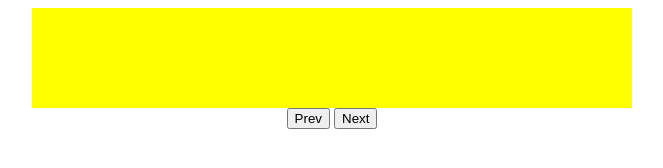
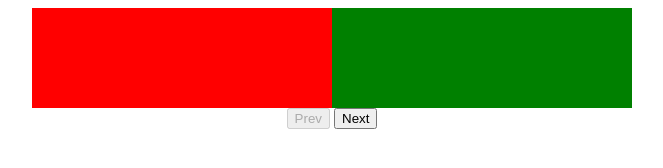
Before and after one commit to demidenkoanton/sliderJS, a plain HTML site: page index.html in a window 1280 px wide. Shown: the whole page, without its empty margins (308-971 px from the left). Drawn offline with nearby package versions, Linux system fonts and the light colour scheme.

Commit message:
Написал логику на jquery

```diff
--- a/index.html
+++ b/index.html
@@ -5,7 +5,7 @@
   <meta charset="UTF-8">
   <meta name="viewport" content="width=device-width, initial-scale=1.0">
   <title>Слайдер на JS</title>
-  <link rel="stylesheet" href="/css/styles.css">
+  <link rel="stylesheet" href="css/styles.css">
 </head>
 
 <body>
--- a/js/scripts.js
+++ b/js/scripts.js
@@ -0,0 +1,51 @@
+$(document).ready(function () {
+  let position = 0;
+  const slidesToShow = 2; // Сколько слайдов показывать
+  const slidesToScroll = 2; // Сколько слайдов скролить
+  const container = $(".slider-container");
+  const track = $(".slider-track");
+  const item = $(".slider-item");
+  const btnPrev = $(".btn-prev");
+  const btnNext = $(".btn-next");
+  const itemCount = item.length;
+  const itemWidth = container.width() / slidesToShow;
+  const movePosition = slidesToScroll * itemWidth;
+
+  item.each(function (index, item) {
+    $(item).css({
+      minWidth: itemWidth,
+    });
+  });
+
+  btnNext.click(function () {
+    console.log("btn-next");
+    const itemsLeft = itemCount - (Math.abs(position) + slidesToShow * itemWidth) / itemWidth;
+    position -= itemsLeft >= slidesToScroll ? movePosition : itemsLeft * itemWidth;
+    setPosition();
+    checkBtns();
+  });
+
+  btnPrev.click(function () {
+    console.log("btn-prev");
+    const itemsLeft = Math.abs(position) / itemWidth;
+    position += itemsLeft >= slidesToScroll ? movePosition : itemsLeft * itemWidth;
+    setPosition();
+    checkBtns();
+  });
+
+  const setPosition = () => {
+    track.css({
+      transform: `translateX(${position}px)`,
+    });
+  };
+
+  const checkBtns = () => {
+    btnPrev.prop("disabled", position === 0);
+    btnNext.prop(
+      "disabled",
+      position <= -(itemCount - slidesToShow) * itemWidth
+    );
+  };
+
+  checkBtns();
+});
```
